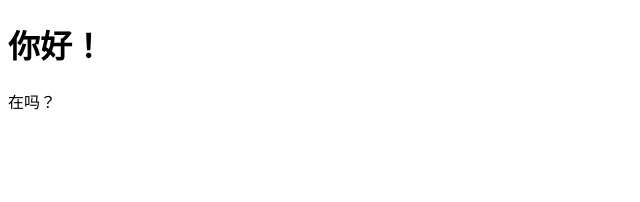
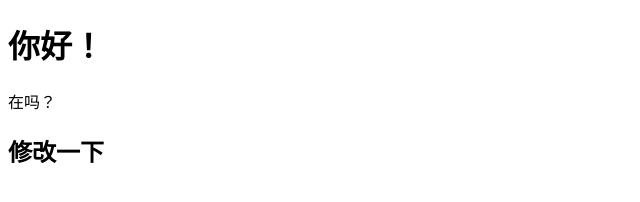
Before and after one commit to Akby-lc/xcx_project, a plain HTML site: page hello.html in a window 1280 px wide. Shown: the whole page, without its empty margins (0-640 px from the left). Drawn offline with Linux system fonts and the light colour scheme.

Commit message:
xiugaihello

```diff
--- a/hello.html
+++ b/hello.html
@@ -9,5 +9,6 @@
 <body>
     <h1>你好！</h1>
     在吗？
+    <h2>修改一下</h2>
 </body>
 </html>
```
